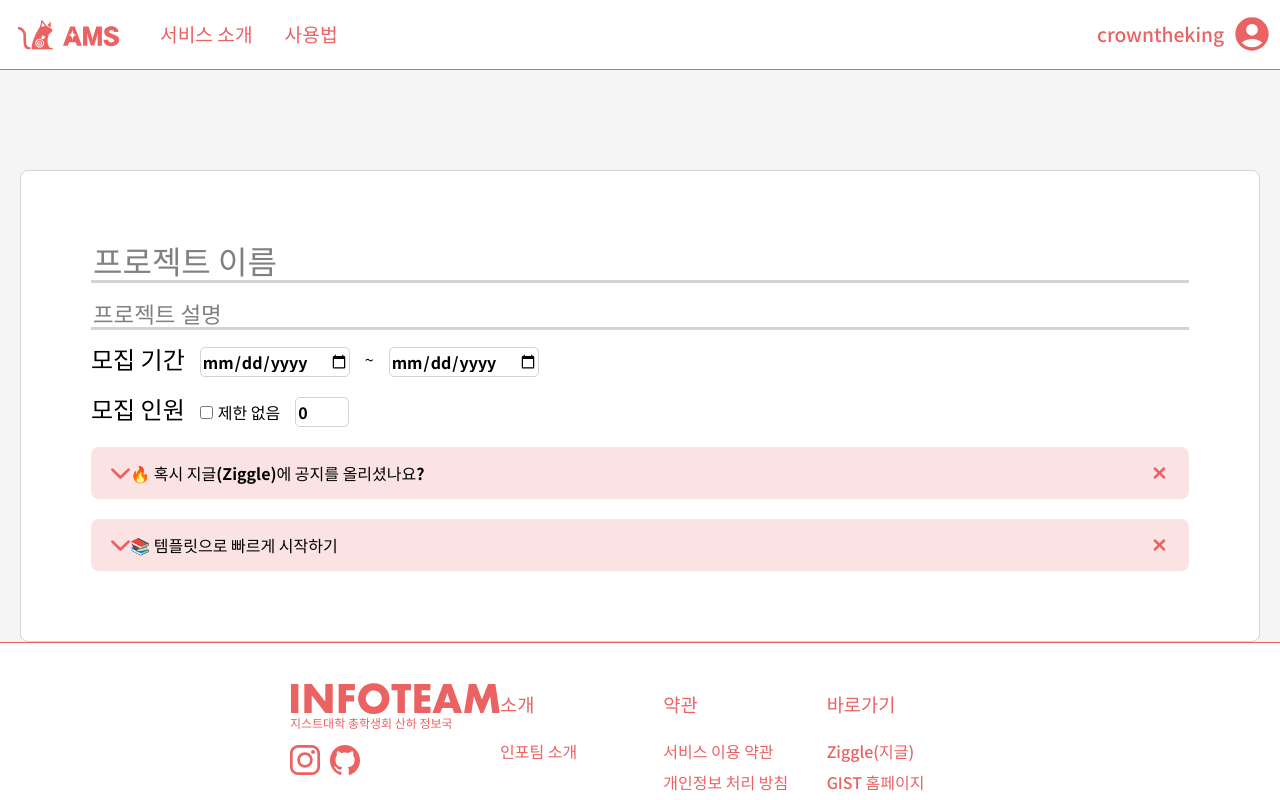
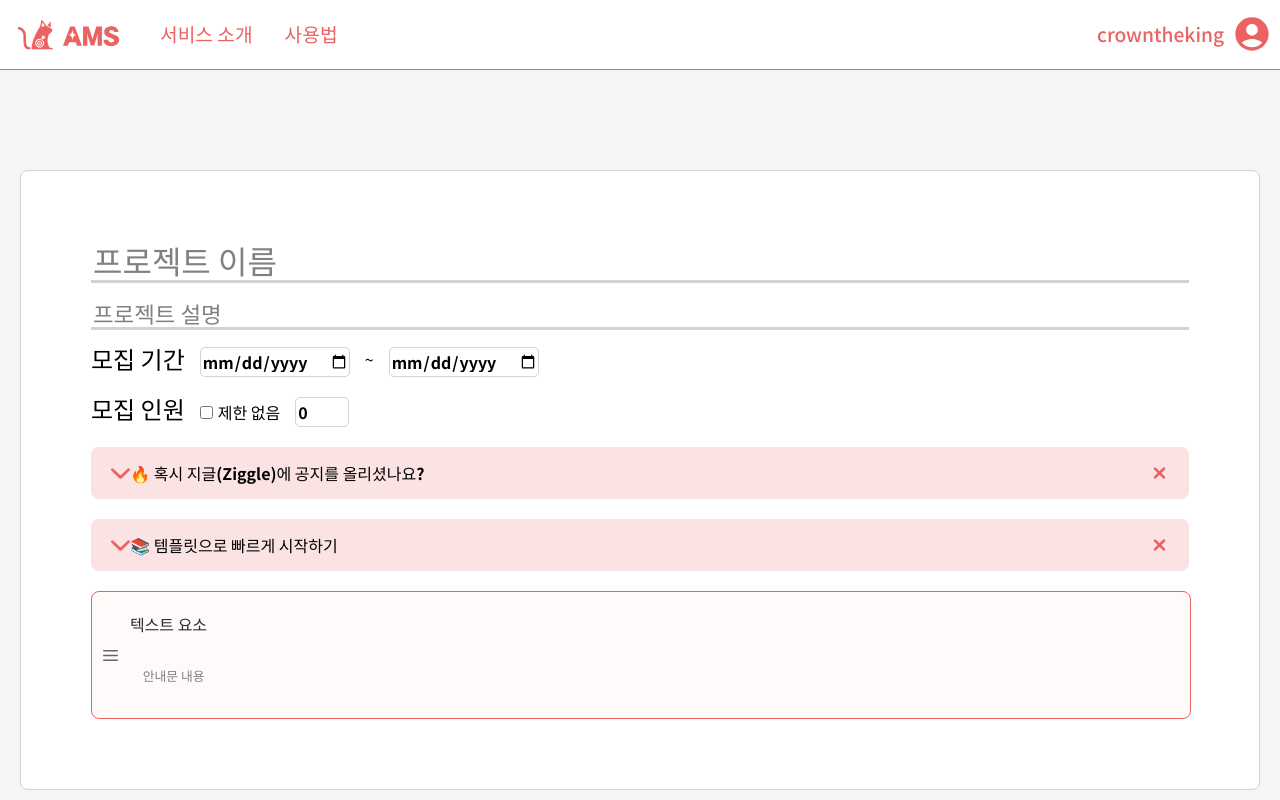
Before and after one commit to gsainfoteam/ziggle-ams-fe, a React (Vite) app: page /create in a window 1280 px wide. Shown: the top 800 px of the page. Built offline with nearby package versions, Linux system fonts and the light colour scheme.

Commit message:
✨ TextDisplayWidget

```diff
--- a/src/pages/CreateProject/FormConstructor.tsx
+++ b/src/pages/CreateProject/FormConstructor.tsx
@@ -18,6 +18,7 @@ import RecruitNumInput, {
 import SimpleTextInput, {
   SimpleTextInputWidgetData,
 } from "./widgets/SimpleTextInput";
+import TextDisplayWidget from "./widgets/TextDisplayWidget";
 
 const Wrapper = styled.div`
   display: flex;
@@ -272,6 +273,7 @@ const FormConstructor = () => {
               );
           }
         })}
+        <TextDisplayWidget />
       </Paper>
     </Wrapper>
   );
--- a/src/pages/CreateProject/index.tsx
+++ b/src/pages/CreateProject/index.tsx
@@ -8,7 +8,7 @@ const Layout = styled.div`
   align-items: center;
   width: 100%;
   height: 100%;
-  padding-top: 100px;
+  padding: 100px 0;
 `;
 
 const CreateProjectPage = () => {
--- /dev/null
+++ b/src/pages/CreateProject/widgets/TextDisplayWidget.tsx
@@ -0,0 +1,89 @@
+import styled from "styled-components";
+
+import handleIcon from "../assets/handleIcon.svg";
+
+const Handle = styled.div`
+  display: flex;
+  width: 40px;
+  height: 100%;
+  background-image: ${`url(${handleIcon})`};
+  background-repeat: no-repeat;
+  background-position: center;
+  background-size: 15px;
+  &:hover {
+    cursor: grab;
+  }
+  &:active {
+    cursor: grabbing;
+  }
+`;
+
+const Container = styled.div`
+  display: flex;
+  width: 100%;
+  background-color: #fffafa;
+  border: 1px solid #eb6263;
+  border-radius: 8px;
+  &:has(${Handle}:active) {
+    box-shadow: rgba(0, 0, 0, 0.35) 0px 5px 15px;
+  }
+`;
+
+const ContentSection = styled.div`
+  display: flex;
+  flex-direction: column;
+  width: 100%;
+  padding: 10px 20px 10px 0;
+`;
+
+const Title = styled.div`
+  display: flex;
+  font-weight: 500;
+  color: #2b2b2b;
+  margin: 10px 0;
+`;
+
+const Content = styled.textarea`
+  display: flex;
+  background-color: transparent;
+  border: none;
+  border-radius: 8px;
+  margin: 10px 0;
+  padding: 1em 1em 0 1em;
+  font-size: 0.8em;
+  resize: none;
+  overflow-y: scroll;
+  &::-webkit-scrollbar {
+    height: 10px;
+  }
+  &::-webkit-scrollbar-track {
+    display: none;
+  }
+  &::-webkit-scrollbar-thumb {
+    background-color: #eb626238;
+    border-radius: 5px;
+  }
+
+  &::placeholder {
+    color: gray;
+    font-weight: 500;
+  }
+  &:focus {
+    outline: none;
+    background-color: #fce3e3;
+  }
+`;
+
+const TextDisplayWidget = () => {
+  return (
+    <Container>
+      <Handle />
+      <ContentSection>
+        <Title>텍스트 요소</Title>
+        <Content placeholder="안내문 내용" />
+      </ContentSection>
+    </Container>
+  );
+};
+
+export default TextDisplayWidget;
```
Also changed, not shown: src/pages/CreateProject/assets/handleIcon.svg (added).
